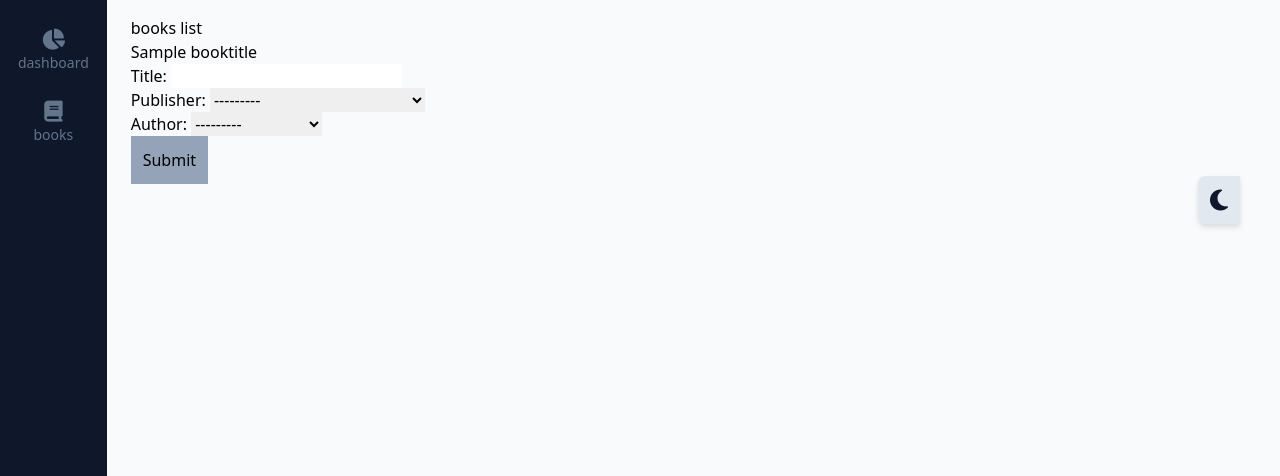
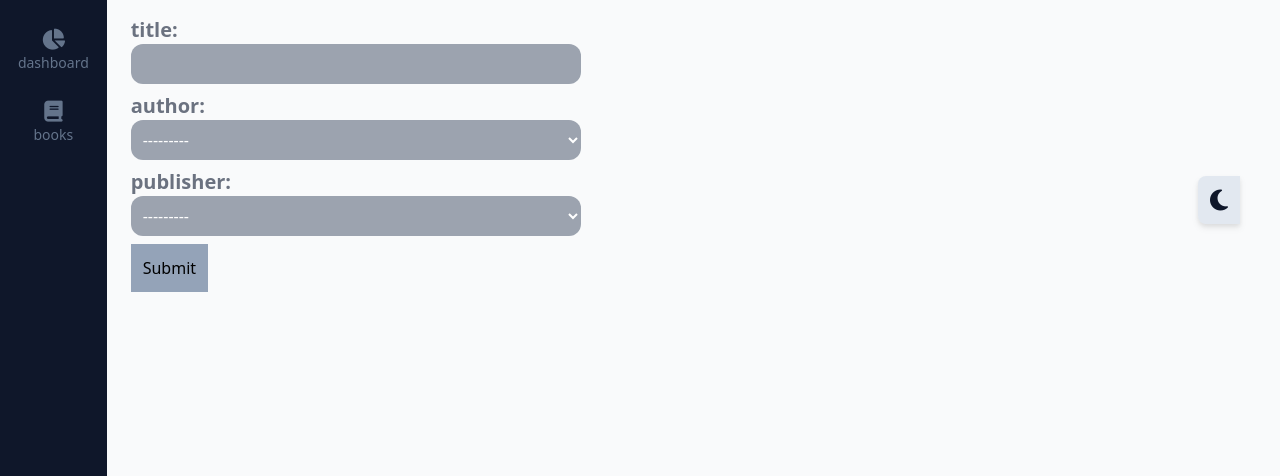
Before and after one commit to AisDisappeared/BOOKRENT, a Django app: page /books/ in a window 1280 px wide. Shown: the part 64-540 px from the top of the page. Run offline with Django 5.2, Linux system fonts and the light colour scheme; tables that the repository leaves empty hold one stand-in row (values such as "Sample post"); some libraries are stand-ins or nearby versions.

Commit message:
Styling the form with tailwind css

```diff
--- a/books/forms.py
+++ b/books/forms.py
@@ -1,3 +1,4 @@
+from socket import dup
 from django import forms
 from .models import *
 from django.core.exceptions import ValidationError
@@ -12,11 +13,13 @@ class BookTitleForm(forms.ModelForm):
 
         if len(title) < 5:
             error_msg = 'Your Book title should be 5 characters at least!'
-            raise ValidationError(error_msg)
+            # raise ValidationError(error_msg)
+            self.add_error('title',error_msg)
 
         book_title_exist = BookTitle.objects.filter(title__iexact=title).exists()
         if book_title_exist:
             duplicate_error_msg = 'Book with this title already exists'
-            raise ValidationError(duplicate_error_msg)
+            # raise ValidationError(duplicate_error_msg)
+            self.add_error('title',duplicate_error_msg)
 
         return self.cleaned_data
--- a/templates/books/books-list.html
+++ b/templates/books/books-list.html
@@ -1,5 +1,5 @@
 {% extends "base.html" %}
-
+{% load widget_tweaks %}
 
 {% block title %}
 book title list
@@ -7,17 +7,43 @@ book title list
 
 
 {% block content %}
-<h1>books list</h1>
-{% if books %}
+<!-- <h1>books list</h1> -->
+<!-- {% if books %}
 <ul>
     {% for book in books %}
     <li><a href="">{{book.title}}</a></li>
     {% endfor %}
     {% endif %}
- </ul>
+</ul> -->
+
+
 <form action="{% url 'books:books' %}" method="post">
     {% csrf_token %}
-    {{form.as_p}}
+
+    <div class="mb-2">
+        <label for="{{form.title.id_for_label}}" class="block font-bold text-gray-500 text-xl dark:text-slate-200">title: </label>
+        {{form.title|add_class:'bg-gray-400 dark:bg-teal-600 text-white p-2 w-2/5 rounded-xl border-solid focus:border-white '}}
+        {% if form.title.errors %}
+            {% for error in form.title.errors %}
+              <div class="my-1 text-bold text-red-600">{{ error }}</div>
+            {% endfor %}
+        {% endif %}
+    </div>
+
+    <div class="mb-2">
+        <label for="{{form.author.id_for_label}}" class="block font-bold text-gray-500 text-xl dark:text-slate-200">author: </label>
+        {{form.author|add_class:'bg-gray-400 dark:bg-teal-600 text-white p-2 w-2/5 rounded-xl border-solid focus:border-white '}}
+    </div>
+
+    <div class="mb-2">
+        <label for="{{form.publisher.id_for_label}}" class="block font-bold text-gray-500 text-xl dark:text-slate-200">publisher: </label>
+        {{form.publisher|add_class:'bg-gray-400 dark:bg-teal-600 text-white p-2 w-2/5 rounded-xl border-solid focus:border-white '}}
+    </div>
+
     <button type="submit" class="bg-slate-400 hover:bg-gray-300 p-3 ">Submit</button>
 </form>
+
+
+
+
 {% endblock content %}
```
